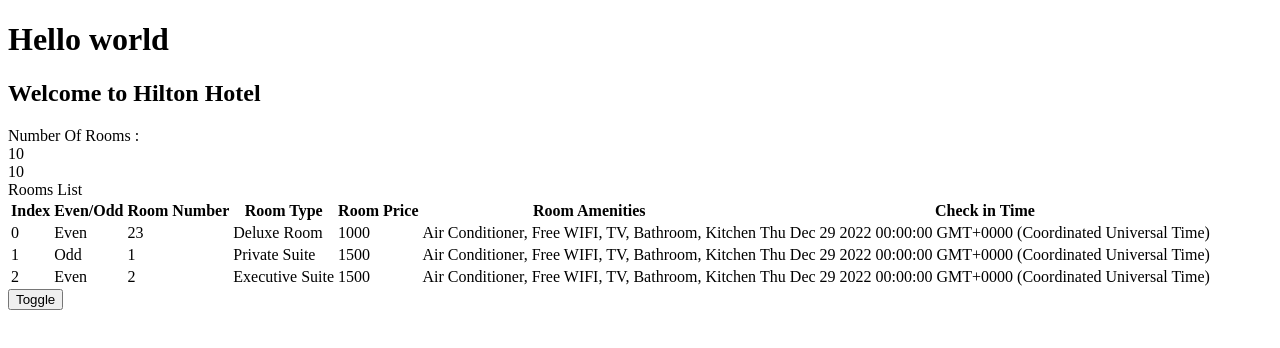
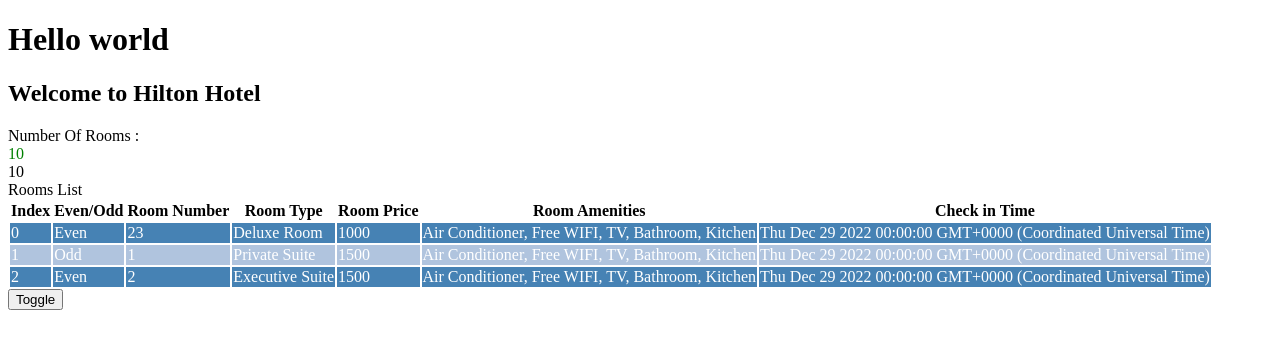
Before and after one commit to steph-codes/hotelinventoryapp, an Angular app: page / in a window 1280 px wide. Shown: the top 348 px of the page. Built offline with nearby package versions, Linux system fonts and the light colour scheme.

Commit message:
ngClass and ndStyles

```diff
--- a/src/app/app.component.html
+++ b/src/app/app.component.html
@@ -1,12 +1,2 @@
 <h1>Hello world</h1>
-
-
-<div [ngSwitch] = "role">
-  <div *ngSwitchCase="'User'">Welcome User!</div>
-  <div *ngSwitchCase="'Admin'">
-    <hinv-rooms></hinv-rooms>
-  </div>
-  <div *ngSwitchDefault>
-    You are Not Authorized to View This Page!
-  </div>
-</div>
+<hinv-rooms></hinv-rooms>
--- a/src/app/rooms/rooms.component.html
+++ b/src/app/rooms/rooms.component.html
@@ -1,7 +1,8 @@
 <h2>Welcome to {{ hotelName }}</h2>
 <div [hidden]="hideRooms">
   Number Of Rooms :
-  <div [innerText]="numberOfRooms"></div>
+  <div [ngStyle]="{'color': rooms.availableRooms ? 'green' : 'red'}"
+  [innerText]="numberOfRooms"></div>
 </div>
 
 <!--checks if there are available room-->
@@ -21,7 +22,7 @@
       <th>Check in Time</th>
 
     </tr>
-    <tr *ngFor="let room of roomList; let e = even; let o = odd; let i = index">
+    <tr [ngClass]="e ? 'even': 'odd'" *ngFor="let room of roomList; let e = even; let o = odd; let i = index">
       <td>{{ i }}</td>
       <td>{{ e ? "Even" : "Odd" }}</td>
       <td>{{ room.roomNumber }}</td>
--- a/src/app/rooms/rooms.component.scss
+++ b/src/app/rooms/rooms.component.scss
@@ -0,0 +1,9 @@
+.even {
+    background-color: steelblue;
+    color: white;
+}
+
+.odd {
+    background-color: lightsteelblue;
+    color: white;
+}
```
